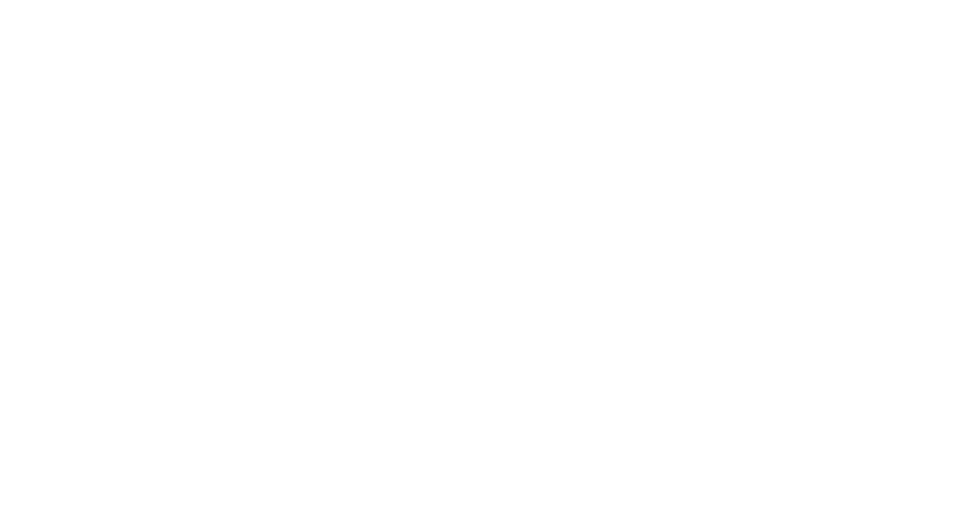
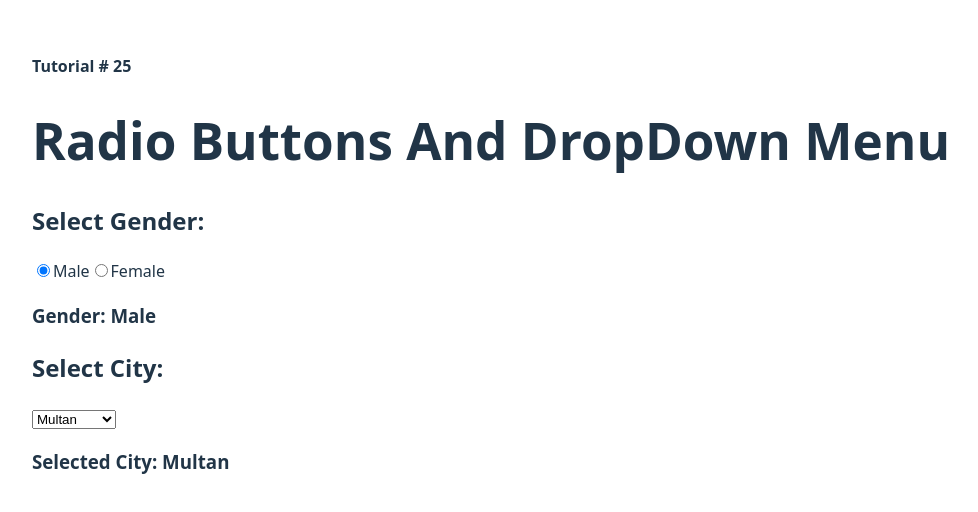
Before and after one commit to Uzmakh/ShahidNaeemReact, a React app in the folder react/: page / in a window 1280 px wide. Shown: the part 136-648 px from the top of the page, without its empty margins (149-1127 px from the left). Built offline with nearby package versions, Linux system fonts and the light colour scheme; the HTML template or start-up script is replaced by a standard one.

Commit message:
Worked with Radio btns and Dropdown menu

```diff
--- /dev/null
+++ b/react/src/16-RadioAndDropDown.jsx
@@ -0,0 +1,47 @@
+import { useState } from "react";
+
+function RadioAndDropDown() {
+  const [gender, setGender] = useState("Male");
+  const [city, setCity] = useState("Multan");
+  return (
+    <>
+      <h4>Tutorial # 25</h4>
+      <h1>Radio Buttons And DropDown Menu</h1>
+      <h2>Select Gender:</h2>
+      <input
+        type="radio"
+        checked={gender == "Male"}
+        value="Male"
+        name="gender"
+        id="male"
+        onChange={(event) => setGender(event.target.value)}
+      />
+      <label htmlFor="male">Male</label>
+      <input
+        type="radio"
+        checked={gender == "Female"}
+        value="Female"
+        name="gender"
+        id="female"
+        onChange={(event) => setGender(event.target.value)}
+      />
+      <label htmlFor="female">Female</label>
+
+      <h3>Gender: {gender}</h3>
+
+      <h2>Select City:</h2>
+      <select defaultValue={"Multan"} name="" id="" onChange={(event)=>setCity(event.target.value)}>
+        <option value="Lahore">Lahore</option>
+        <option value="karachi">Karachi</option>
+        <option value="Peshawar">Peshawar</option>
+        <option value="Quetta">Quetta</option>
+        <option value="Islamabad">Islamabad</option>
+        <option value="Multan">Multan</option>
+      </select>
+
+      <br />
+      <h3>Selected City: {city}</h3>
+    </>
+  );
+}
+export default RadioAndDropDown;
--- a/react/src/App.jsx
+++ b/react/src/App.jsx
@@ -17,6 +17,7 @@
 import ControlledComp from './13-ControlledComp';
 import SpreadOperator from './14-SpreadOperator';
 import CheckBoxData from './15-CheckBoxData';
+import RadioAndDropDown from './16-RadioAndDropDown';
 
 
 function App() {
@@ -111,6 +112,7 @@
       {/* <ControlledComp/> */}
       {/* <SpreadOperator/> */}
       {/* <CheckBoxData/> */}
+      <RadioAndDropDown/>
     </>
   );
 }
```
